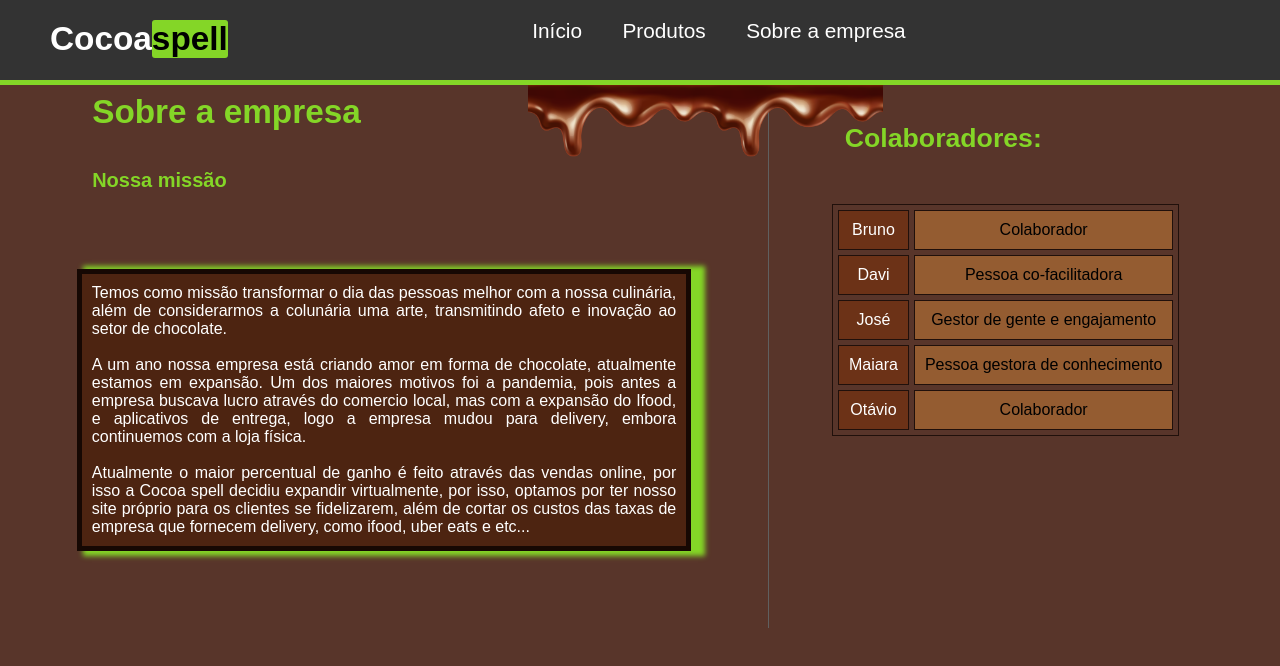
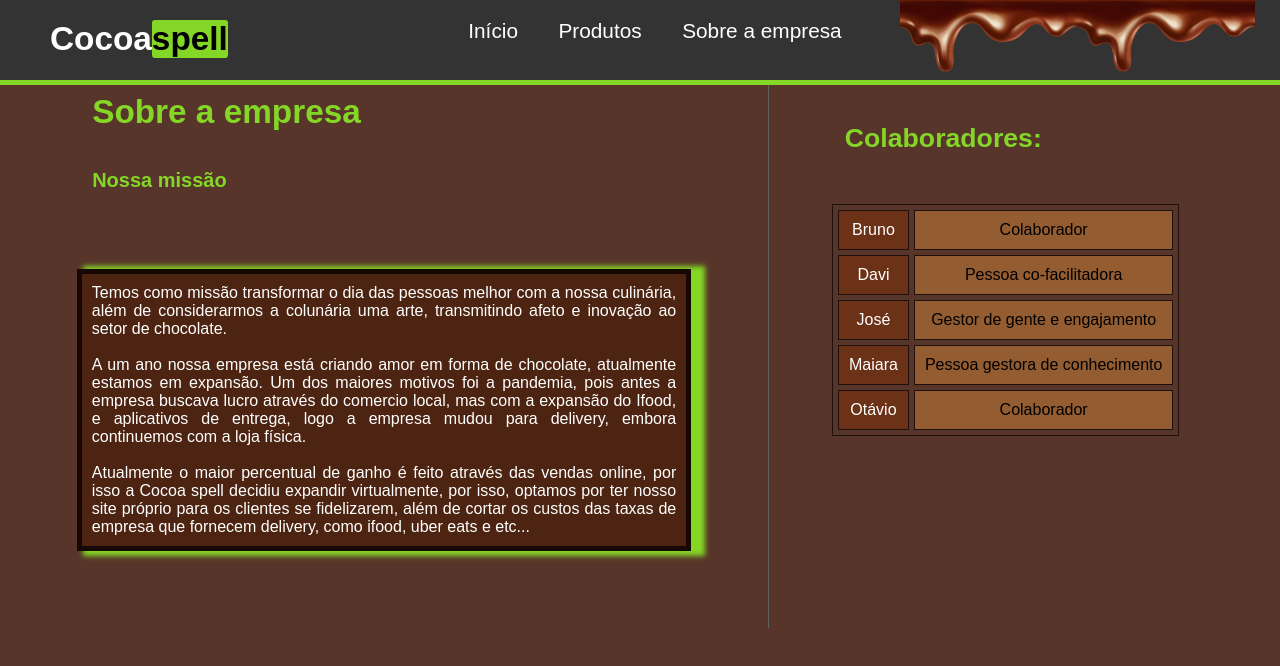
Before and after one commit to elguesabal/Trabalho-em-grupo, a plain HTML site: page quem-somos-nos.html in a window 1280 px wide. Drawn offline with Linux system fonts and the light colour scheme.

Commit message:
Update quem-somos-nos.css
mudancas feitas
-posicao dos botoes do cabecalho mudadas
-posicao da imagem mudada

```diff
--- a/css/quem-somos-nos.css
+++ b/css/quem-somos-nos.css
@@ -25,7 +25,7 @@ h1.logo{
     display: inline-block;
     vertical-align: top;
     height: 80px;
-    margin-left: 15%;
+    margin-left: 10%;
 }
 .cabecalho a {
     text-decoration: none;
@@ -66,8 +66,7 @@ h1.logo{
 
 img{
     height: 90%;
-    margin-top: 85px;
-    margin-left: -436px;
+    margin-left: 0%;
     position: absolute;
     top: 0px;
 }
```
